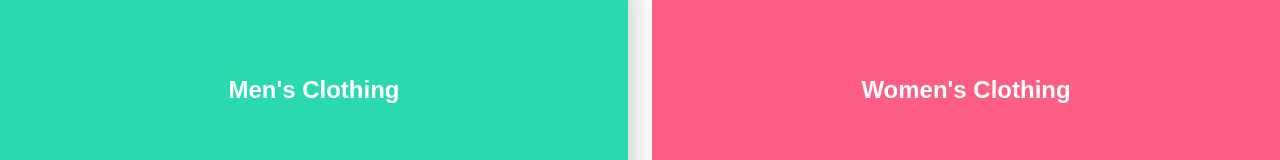
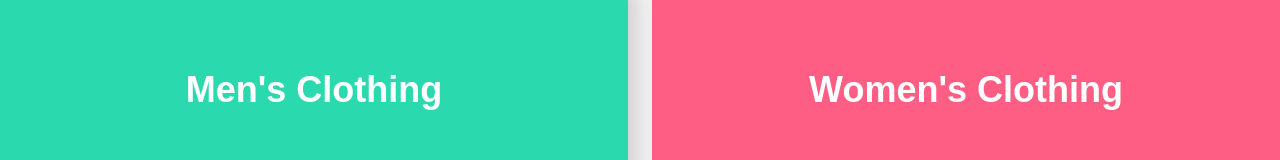
Before and after one commit to NipunaRivimal/modern-walk, a Next.js app: page / in a window 1280 px wide. Shown: the part 1692-1852 px from the top of the page. Built offline with nearby package versions, Linux system fonts and the light colour scheme.

Commit message:
styling changes

```diff
--- a/src/components/CategoryCard.tsx
+++ b/src/components/CategoryCard.tsx
@@ -24,10 +24,10 @@ const CategoryCard: FC<Props> = ({ gender }) => {
 
   return (
     <div
-      className={`w-full h-60 rounded-2xl shadow-[var(--box-shadow)] flex items-center justify-center cursor-pointer ${bgColor}`}
+      className={`w-full h-60 rounded-2xl shadow-[var(--box-shadow)] hover:shadow-[var(--box-hover-shadow)] flex items-center justify-center cursor-pointer ${bgColor} transition-shadow duration-300`}
       onClick={onCardClick}
     >
-      <h2 className="text-white text-2xl font-bold">
+      <h2 className="text-white text-4xl font-bold">
         {isMen ? "Men's Clothing" : "Women's Clothing"}
       </h2>
     </div>
--- a/src/components/ProductCard.tsx
+++ b/src/components/ProductCard.tsx
@@ -16,7 +16,7 @@ const ProductCard: FC<Props> = ({ product }) => {
       : "bg-[var(--custom-rose)]";
 
   return (
-    <div className="w-[300] bg-white rounded-2xl shadow-[var(--box-shadow)] overflow-hidden text-center cursor-pointer flex flex-col">
+    <div className="w-[300] bg-white rounded-2xl shadow-[var(--box-shadow)] hover:shadow-[var(--box-hover-shadow)] overflow-hidden text-center cursor-pointer flex flex-col transition-shadow duration-300">
       <h2 className="px-4 pt-4 pb-2 text-lg font-semibold text-gray-800">
         {title}
       </h2>
@@ -26,6 +26,8 @@ const ProductCard: FC<Props> = ({ product }) => {
           alt={title}
           fill
           className="w-full h-auto object-contain"
+          sizes="(max-width: 768px) 100vw, (max-width: 1200px) 50vw, 33vw"
+          priority
         />
       </div>
       <div className={`p-4 text-black rounded-t-2xl ${bgColor} mt-auto`}>
--- a/src/pages/[category].tsx
+++ b/src/pages/[category].tsx
@@ -51,7 +51,7 @@ const Category = () => {
       {isLoadingProducts ? (
         <Loader />
       ) : (
-        <div className="flex flex-wrap gap-6">
+        <div className="flex flex-wrap justify-center gap-6">
           {products.map((item) => {
             return <ProductCard key={item.id} product={item} />;
           })}
--- a/src/pages/index.tsx
+++ b/src/pages/index.tsx
@@ -70,7 +70,7 @@ export default function Home() {
         <h2 className="pb-2 text-2xl font-semibold text-gray-800">
           Flash Sale
         </h2>
-        <div className="flex flex-wrap gap-6 mb-6">
+        <div className="flex flex-wrap justify-center gap-6 mb-6">
           {data.map((item) => {
             return <ProductCard key={item.id} product={item} />;
           })}
--- a/src/styles/globals.css
+++ b/src/styles/globals.css
@@ -1,11 +1,12 @@
 @import "tailwindcss";
 
 :root {
-  --background: #ffffff;
+  --background: #f5f5f5;
   --foreground: #171717;
   --custom-green: #2bd9af;
   --custom-rose: #ff5e84;
   --box-shadow: 10px 15px 20px 0px #00000026;
+  --box-hover-shadow: 12px 18px 25px 0px #00000040;
 }
 
 @theme inline {
```
